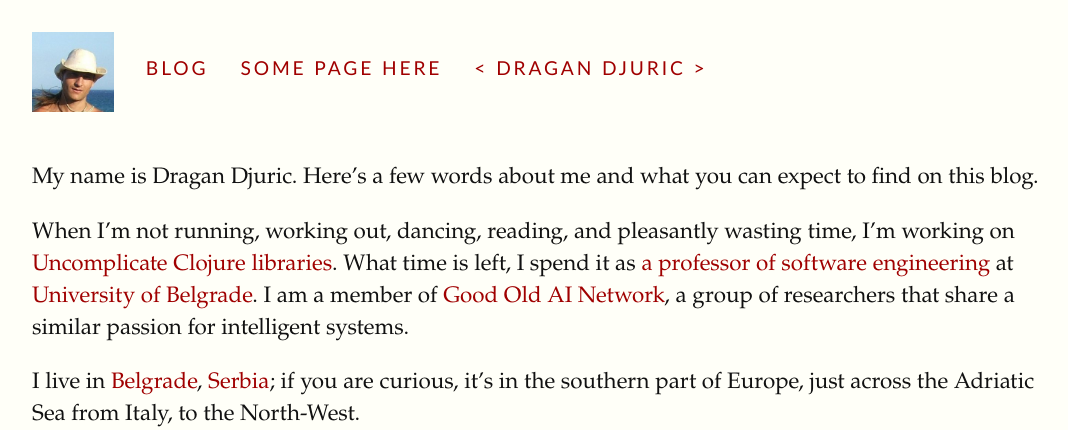
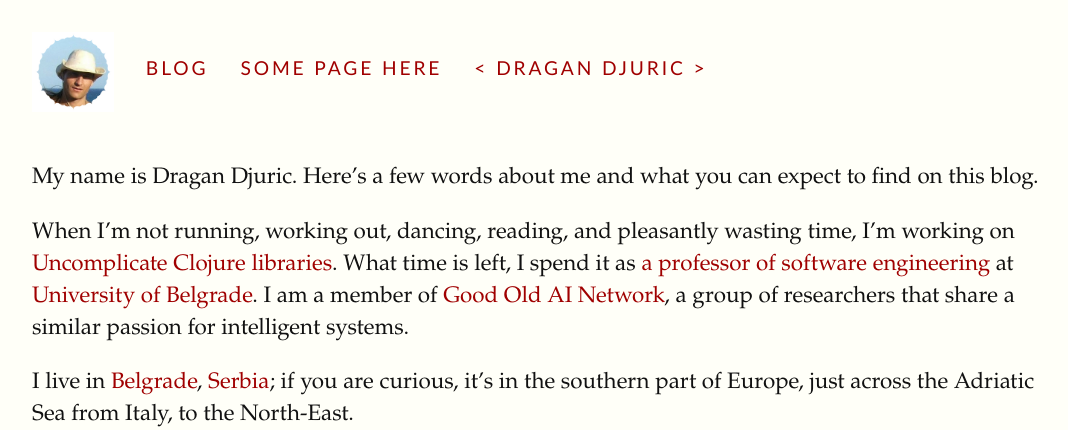
Before and after one commit to blueberry/blueberry.github.io, a Jekyll site: the page built from about/index.md, in a window 1280 px wide, cut to the strip 0-430 px from the top of the page. Shown: the whole strip, without its empty margins (32-1100 px from the left). Built offline with Jekyll 4.4.1, drawn with Linux system fonts in a browser that asks for light colours.

Commit message:
Added the photo badge.

```diff
--- a/_includes/header.html
+++ b/_includes/header.html
@@ -1,7 +1,7 @@
 <!--- Header and nav template site-wide -->
 <header>
     <nav class="group">
-	<a href="{{site.baseurl}}/"><img class="badge" src="{{site.baseurl}}/assets/img/dragan.jpg" alt="CH"></a>
+	<a href="{{site.baseurl}}/"><img class="badge" src="{{site.baseurl}}/assets/img/dragan.png" alt="CH"></a>
 	{% for node in site.pages %}
 		{% unless node.nav_exclude %}
 		    {% if page.url == node.url %}
--- a/about/index.md
+++ b/about/index.md
@@ -7,7 +7,7 @@ My name is Dragan Djuric. Here's a few words about me and what you can expect to
 
 When I'm not running, working out, dancing, reading, and pleasantly wasting time, I'm working on [Uncomplicate Clojure libraries](http://uncomplicate.org). What time is left, I spend it as [a professor of software engineering](http://www.fon.bg.ac.rs/eng/about-fos/academic-staff/dragan-djuric/) at [University of Belgrade](http://bg.ac.rs/en/index.php). I am a member of [Good Old AI Network](http://goodoldai.org/people), a group of researchers that share a similar passion for intelligent systems.
 
-I live in [Belgrade](https://en.wikipedia.org/wiki/Belgrade), [Serbia](https://en.wikipedia.org/wiki/Serbia); if you are curious, it's in the southern part of Europe, just across the Adriatic Sea from Italy, to the North-West.
+I live in [Belgrade](https://en.wikipedia.org/wiki/Belgrade), [Serbia](https://en.wikipedia.org/wiki/Serbia); if you are curious, it's in the southern part of Europe, just across the Adriatic Sea from Italy, to the North-East.
 
 ![Belgrade's main rivers, Danube and Sava](https://upload.wikimedia.org/wikipedia/commons/thumb/d/db/The_confluence_of_the_Sava_into_the_Danube_at_Belgrade.jpg/1280px-The_confluence_of_the_Sava_into_the_Danube_at_Belgrade.jpg)
 
```
Also changed, not shown: assets/img/dragan.jpg (deleted), assets/img/dragan.png (added).
